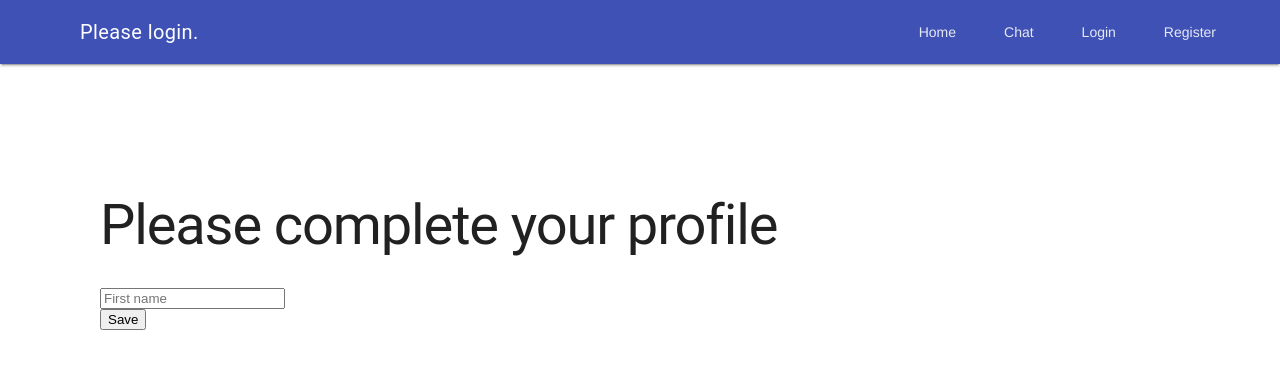
After one commit to internetaces/Django-ChatApp, a Django app: template first_django_app/chat/templates/auth/complete.html in a window 1280 px wide. The commit adds this page. Shown: the top 369 px of the page. Run offline with Django 5.2, Linux system fonts and the light colour scheme; the template is opened without the code that fills it, so the values that code supplies are empty.

Commit message:
Added complete profile function

```diff
--- /dev/null
+++ b/first_django_app/chat/templates/auth/complete.html
@@ -0,0 +1,10 @@
+{% extends "base.html" %} {% block content %}
+<h1>Please complete your profile</h1>
+
+<form action="/complete/" method="POST">
+  {% csrf_token %}
+  <input type="hidden" />
+  <div><input name="first_name" type="text" placeholder="First name" /></div>
+  <button>Save</button>
+</form>
+{% endblock %}
--- a/first_django_app/chat/templates/auth/login.html
+++ b/first_django_app/chat/templates/auth/login.html
@@ -7,8 +7,8 @@
 <form action="/login/" method="POST">
   {% csrf_token %}
   <input type="hidden" name="redirect" value="{{ redirect }}" />
-  <div><input name="username" type="text" /></div>
-  <div><input name="password" type="password" /></div>
+  <div><input name="username" type="text" placeholder="Username" /></div>
+  <div><input name="password" type="password" placeholder="Password" /></div>
   <button>Login</button>
 </form>
 {% endblock %}
--- a/first_django_app/chat/templates/chat/index.html
+++ b/first_django_app/chat/templates/chat/index.html
@@ -11,7 +11,7 @@
 async function sendMessage() {
   let fd = new FormData();
   let token = '{{ csrf_token }}';
-  // let messageField = document.getElementById('messageField').value; Nicht mehr nötig
+  // let messageField = document.getElementById('messageField').value; no longer necessary
   fd.append('textmessage', messageField.value);
   fd.append('csrfmiddlewaretoken', token);
   try{
--- /dev/null
+++ b/first_django_app/chat/templates/static/front.html
@@ -0,0 +1,6 @@
+{% extends "base.html" %} {% block content %}
+<h1>Welcome</h1>
+
+<p>to my chat</p>
+
+{% endblock %}
--- a/first_django_app/first_django_app/urls.py
+++ b/first_django_app/first_django_app/urls.py
@@ -17,11 +17,13 @@ Including another URLconf
 from django.contrib import admin
 from django.urls import path
 
-from chat.views import index, login_view, register_view
+from chat.views import index, login_view, register_view, front_view, complete_view
 
 urlpatterns = [
     path('admin/', admin.site.urls),
+    path('', front_view),
     path('chat/', index),
     path('login/', login_view),
     path('register/', register_view),
+    path('complete/', complete_view),
 ]
--- a/first_django_app/static/css/style.css
+++ b/first_django_app/static/css/style.css
@@ -5,3 +5,15 @@
 .color-gray {
     color: grey;
 }
+
+
+.mdl-layout__drawer-button {
+    display: none;
+}
+
+@media screen and (max-width: 1025px) {
+    .mdl-layout__drawer-button {
+        display: block;
+    }
+
+}
--- a/first_django_app/templates/base.html
+++ b/first_django_app/templates/base.html
@@ -12,7 +12,7 @@
       href="https://code.getmdl.io/1.3.0/material.indigo-pink.min.css"
     />
     {% load static %}
-    <link rel="stylesheet" href="{% static 'css/style.css' %}">
+    <link rel="stylesheet" href="{% static '/css/style.css' %}">
     <script defer src="https://code.getmdl.io/1.3.0/material.min.js"></script>
 
     <style>
@@ -27,27 +27,28 @@
         <div class="mdl-layout__header-row">
           <!-- Title -->
           <span class="mdl-layout-title">
-            {% if request.user.is_authenticated %} Welcome, {{
-            request.user.first_name }}! {% else %} Please login. {% endif %}
+            {% if request.user.is_authenticated %} Welcome, {{ request.user.first_name }}! {% else %} Please login. {% endif %}
           </span>
           <!-- Add spacer, to align navigation to the right -->
           <div class="mdl-layout-spacer"></div>
           <!-- Navigation. We hide it in small screens. -->
           <nav class="mdl-navigation mdl-layout--large-screen-only">
-            <a class="mdl-navigation__link" href="">Link</a>
-            <a class="mdl-navigation__link" href="">Link</a>
-            <a class="mdl-navigation__link" href="">Link</a>
-            <a class="mdl-navigation__link" href="">Link</a>
+            <a class="mdl-navigation__link" href="/">Home</a>
+            <a class="mdl-navigation__link" href="/chat">Chat</a>
+            {% if not request.user.is_authenticated %} <a class="mdl-navigation__link" href="/login">Login</a>
+            <a class="mdl-navigation__link" href="/register">Register</a>  {% endif %}
+            {% if request.user.is_authenticated %} <a class="mdl-navigation__link" href="#">Logout</a> {% endif %}
           </nav>
         </div>
       </header>
       <div class="mdl-layout__drawer">
         <span class="mdl-layout-title">Chatroom</span>
         <nav class="mdl-navigation">
-          <a class="mdl-navigation__link" href="">Link</a>
-          <a class="mdl-navigation__link" href="">Link</a>
-          <a class="mdl-navigation__link" href="">Link</a>
-          <a class="mdl-navigation__link" href="">Link</a>
+          <a class="mdl-navigation__link" href="/">Home</a>
+          <a class="mdl-navigation__link" href="/chat">Chat</a>
+          {% if not request.user.is_authenticated %} <a class="mdl-navigation__link" href="/login">Login</a>
+          <a class="mdl-navigation__link" href="/register">Register</a>  {% endif %}
+          {% if request.user.is_authenticated %} <a class="mdl-navigation__link" href="#">Logout</a> {% endif %}
         </nav>
       </div>
       <main class="mdl-layout__content">
```
Also changed, not shown: first_django_app/chat/views.py (+19 -2 lines), first_django_app/first_django_app/settings.py (line endings or trailing spaces).
